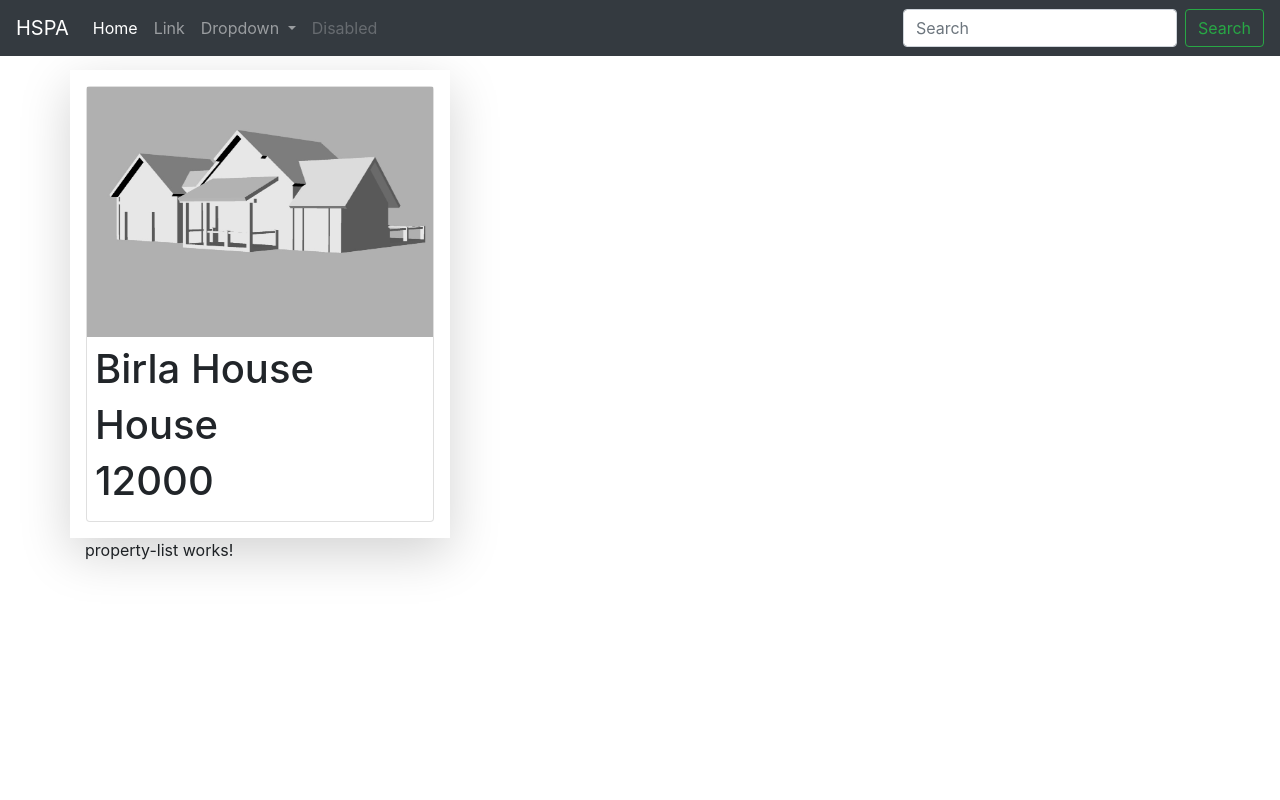
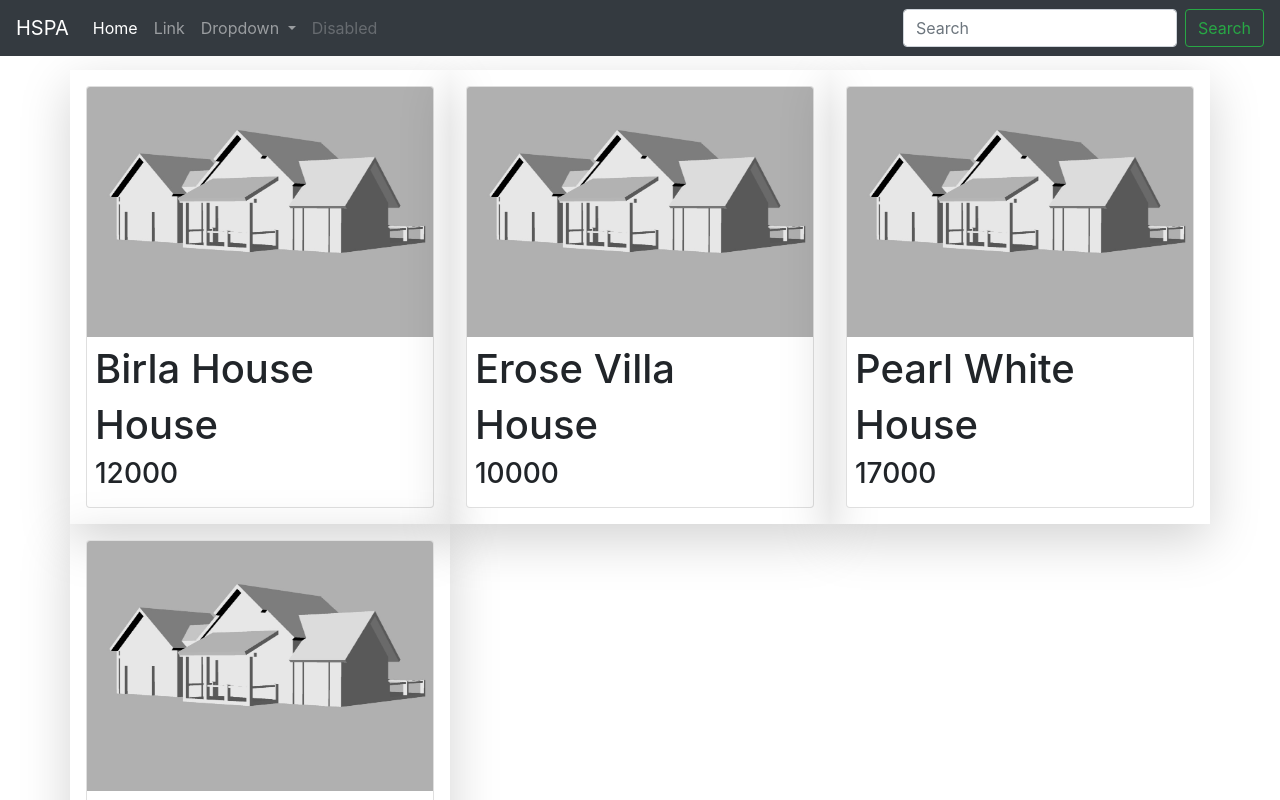
Before and after one commit to cristhianRE/RealEstateDomain_Front-end, an Angular app: page / in a window 1280 px wide. Shown: the top 800 px of the page. Built offline with nearby package versions, Linux system fonts and the light colour scheme.

Commit message:
Card list

```diff
--- a/angular.json
+++ b/angular.json
@@ -21,7 +21,8 @@
             "aot": true,
             "assets": [
               "src/favicon.ico",
-              "src/assets"
+              "src/assets",
+              "src/data"
             ],
             "styles": [
               "node_modules/bootstrap/dist/css/bootstrap.min.css",
--- a/src/app/app.component.html
+++ b/src/app/app.component.html
@@ -1,5 +1,4 @@
 <app-nav-bar></app-nav-bar>
-<div class="container" style="margin-top:  70px;">
-  <app-property-card></app-property-card>
+<div class="container" style="margin-top: 70px;">
   <app-property-list></app-property-list>
 </div>
--- /dev/null
+++ b/src/app/property/IProperty.interface.ts
@@ -0,0 +1,6 @@
+export interface IProperty {
+  Id: number;
+  Name: String;
+  Type: String;
+  Price: Number;
+}
--- a/src/app/property/property-card/property-card.component.css
+++ b/src/app/property/property-card/property-card.component.css
@@ -1,3 +1,38 @@
-.propImg {
+.card-img-wrapper {
+  overflow: hidden;
+  position: relative;
+}
+
+.card:hover img{
+  transform: scale(1.2, 1.2);
+  transition-duration: 250ms;
+  transition-timing-function: ease-out;
+  height: 250px;
+  opacity: .7;
+}
+
+.card img{
+  transform: scale(1, 1);
+  transition-duration: 250ms;
+  transition-timing-function: ease-out;
   height: 250px;
 }
+
+.member-icons {
+  position: absolute;
+  bottom: -10%;
+  left: 0;
+  right: 0;
+  margin-left: auto;
+  margin-right: auto;
+  opacity: 0;
+}
+
+.card-img-wrapper:hover .member-icons {
+  bottom: 0;
+  opacity: 1;
+}
+
+.animate{
+  transition: all 0.3s ease-out;
+}
--- a/src/app/property/property-card/property-card.component.html
+++ b/src/app/property/property-card/property-card.component.html
@@ -1,12 +1,19 @@
-<div class="row">
-  <div class="shadow-lg col-sm-4 p-3">
-    <div class="card">
-      <img class="propImg" src="assets/images/house_default.jpg">
-      <div class="card-body p-2">
-        <h1>{{Property.Name}}</h1>
-        <h1>{{Property.Type}}</h1>
-        <h1>{{Property.Price}}</h1>
-      </div>
-    </div>
+<div class="card">
+  <div class="card-img-wrapper">
+    <img class="card-img-top" src="assets/images/house_default.jpg">
+    <ul class="list-inline text-center member-icons animate">
+      <li class="list-inline-item">
+        <button class="btn btn-primary"><i class="fas fa-edit"></i></button>
+      </li>
+      <li class="list-inline-item">
+        <button class="btn btn-primary"><i class="fas fa-phone"></i></button>
+      </li>
+    </ul>
+  </div>
+
+  <div class="card-body p-2">
+    <h1>{{property.Name}}</h1>
+    <h1>{{property.Type}}</h1>
+    <h3>{{property.Price}}</h3>
   </div>
 </div>
--- a/src/app/property/property-card/property-card.component.ts
+++ b/src/app/property/property-card/property-card.component.ts
@@ -1,4 +1,5 @@
-import { Component } from '@angular/core';
+import { Component, Input } from '@angular/core';
+import { IProperty } from '../IProperty.interface';
 
 @Component({
   selector: 'app-property-card',
@@ -7,10 +8,6 @@
 })
 export class PropertyCardComponent {
 
-  Property: any = {
-    "Id": 1,
-    "Name": "Birla House",
-    "Type": "House",
-    "Price": 12000
-  }
+  @Input() property: IProperty
+
 }
--- a/src/app/property/property-list/property-list.component.html
+++ b/src/app/property/property-list/property-list.component.html
@@ -1 +1,5 @@
-<p>property-list works!</p>
+<div class="row">
+  <div *ngFor="let property of properties" class="shadow-lg col-sm-4 p-3">
+    <app-property-card [property]="property"></app-property-card>
+  </div>
+</div>
--- a/src/app/property/property-list/property-list.component.ts
+++ b/src/app/property/property-list/property-list.component.ts
@@ -1,4 +1,6 @@
 import { Component, OnInit } from '@angular/core';
+import { HousingService } from 'src/app/services/housing.service';
+import { IProperty } from '../IProperty.interface';
 
 @Component({
   selector: 'app-property-list',
@@ -7,9 +9,20 @@
 })
 export class PropertyListComponent implements OnInit {
 
-  constructor() { }
+  properties: Array<IProperty>;
+
+  constructor(private housingService: HousingService) { }
 
   ngOnInit(): void {
+
+    this.housingService.getAllProperties().subscribe(
+      data => {
+        this.properties = data;
+        console.log(data)
+      }, error => {
+        console.log('httperror: ')
+        console.log(error)
+      }
+    )
   }
-
 }
--- /dev/null
+++ b/src/app/services/housing.service.ts
@@ -0,0 +1,27 @@
+import { Injectable } from '@angular/core';
+import { HttpClient } from '@angular/common/http';
+import { map } from 'rxjs/operators';
+import { IProperty } from '../property/IProperty.interface';
+import { Observable } from 'rxjs';
+
+@Injectable({
+  providedIn: 'root'
+})
+export class HousingService {
+
+  constructor(private http: HttpClient) { }
+
+  getAllProperties(): Observable<IProperty[]> {
+    return this.http.get('data/properties.json').pipe(
+      map(data => {
+        const propertiesArray: Array<IProperty> = [];
+        for (const id in data) {
+          if (data.hasOwnProperty(id)) {
+            propertiesArray.push(data[id])
+          }
+        }
+        return propertiesArray;
+      })
+    );
+  }
+}
--- /dev/null
+++ b/src/data/properties.json
@@ -0,0 +1,26 @@
+[
+  {
+    "Id": 1,
+    "Name": "Birla House",
+    "Type": "House",
+    "Price": 12000
+  },
+  {
+    "Id": 2,
+    "Name": "Erose Villa",
+    "Type": "House",
+    "Price": 10000
+  },
+  {
+    "Id": 3,
+    "Name": "Pearl White",
+    "Type": "House",
+    "Price": 17000
+  },
+  {
+    "Id": 4,
+    "Name": "Macro Home",
+    "Type": "House",
+    "Price": 19000
+  }
+]
--- a/src/index.html
+++ b/src/index.html
@@ -1,6 +1,7 @@
 <!doctype html>
 <html lang="en">
 <head>
+  <script src="https://kit.fontawesome.com/15bb065f00.js" crossorigin="anonymous"></script>
   <meta charset="utf-8">
   <title>RealEstateDomain</title>
   <base href="/">
```
Also changed, not shown: src/app/app.module.ts (+9 -4 lines), 1 other file (tests, documents, lock files or other folders).
